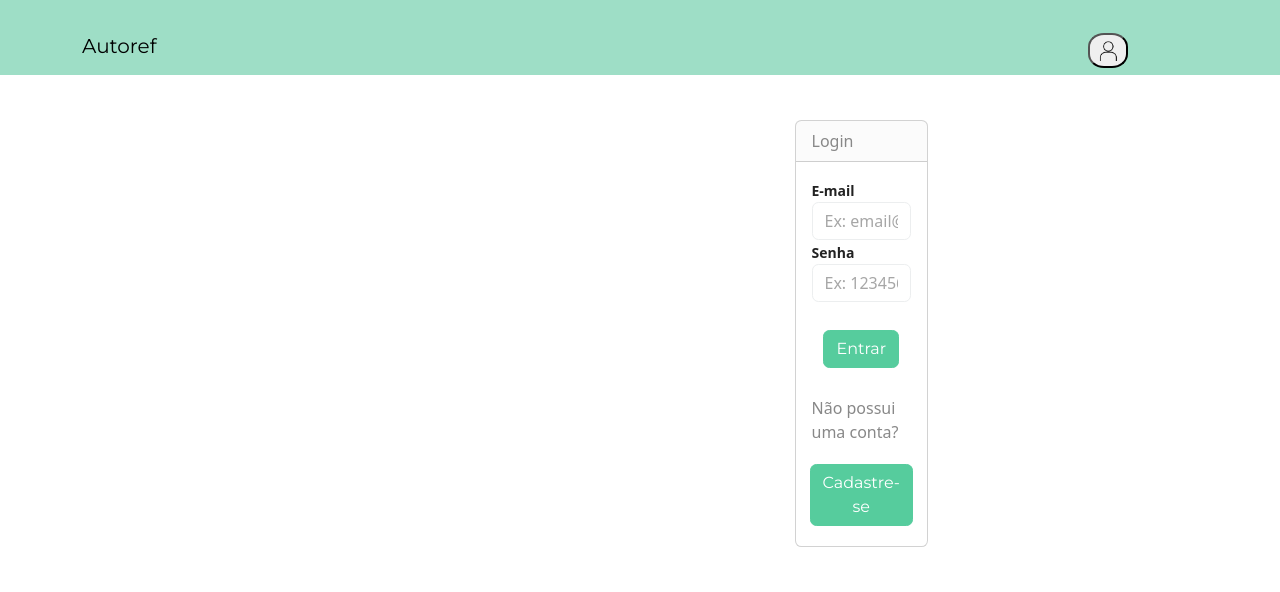
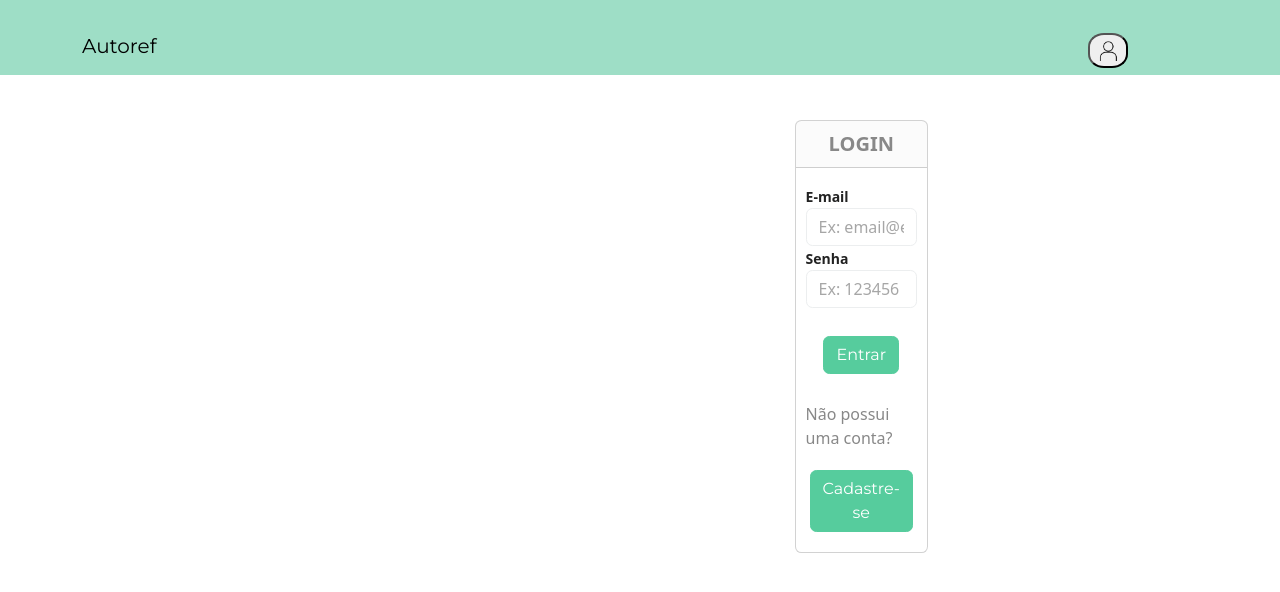
Before and after one commit to erthalduda/autoRef, a React (Create React App) app in the folder autoref-app/: page /#/login in a window 1280 px wide. Shown: the top 592 px of the page. Built offline with nearby package versions, Linux system fonts and the light colour scheme; no server answers.

Commit message:
Alteração no forms de login

```diff
--- a/autoref-app/src/components/card.js
+++ b/autoref-app/src/components/card.js
@@ -1,18 +1,13 @@
 import React from "react";
 
 class Card extends React.Component {
-
-    render() {
-        return (
-            <div className="card md-3">
-                <div className="card-header">{this.props.tittle}</div>
-                <div className="card-body">
-                    {this.props.children}
-                </div>
-
-            </div>
-
-        )
-    }
+  render() {
+    return (
+      <div className="card md-3">
+        <div className="card-header">{this.props.title}</div>
+        <div className="card-body">{this.props.children}</div>
+      </div>
+    );
+  }
 }
-export default Card
+export default Card;
--- a/autoref-app/src/custom.css
+++ b/autoref-app/src/custom.css
@@ -200,3 +200,28 @@ label {
   font-weight: 600;
   color: rgb(34, 34, 34);
 }
+
+.card-header{
+  font-weight: bold;
+  font-size: 125%;
+  display: flex;
+  justify-content: center;
+  align-items: center;
+  max-width: 80rem;
+}
+
+.card-body{
+  color: #1c1c1b;
+  display: flex;
+  justify-content: center;
+  align-items: center;
+}
+
+.md-3{
+  color: #1c1c1b;
+  max-width: 80rem;
+}
+
+.card{
+  max-width: 80rem;
+}
--- a/autoref-app/src/views/cadastro-usuario.js
+++ b/autoref-app/src/views/cadastro-usuario.js
@@ -1,3 +1,4 @@
+import "../css/referencia.css";
 import React from "react";
 import Card from "../components/card";
 import FormGroup from "../components/form-group";
@@ -12,35 +13,35 @@ class CadastroUsuario extends React.Component {
     senhaConfirma: "",
   };
 
-  constructor() {
-    super();
-    this.service = new UsuarioService();
-  }
+  // constructor() {
+  //   super();
+  //   this.service = new UsuarioService();
+  // }
 
-  cadastrar = () => {
-    const { nome, email, senha, senhaConfirma } = this.state;
-    const usuario = { nome, email, senha, senhaConfirma };
+  // cadastrar = () => {
+  //   const { nome, email, senha, senhaConfirma } = this.state;
+  //   const usuario = { nome, email, senha, senhaConfirma };
 
-    try {
-      this.service.validarCampos(usuario);
-    } catch (erro) {
-      const msgs = erro.mensagemErro;
-      msgs.forEach((msg) => mensagemErro(msg));
-      return false;
-    }
+  //   try {
+  //     this.service.validarCampos(usuario);
+  //   } catch (erro) {
+  //     const msgs = erro.mensagemErro;
+  //     msgs.forEach((msg) => mensagemErro(msg));
+  //     return false;
+  //   }
 
-    this.service
-      .cadastrarUsuario(usuario)
-      .then((_response) => {
-        mensagemSucesso(
-          "Cadastro realizado! Faça login para acessar o AutoRef."
-        );
-        this.props.history.push("/login");
-      })
-      .catch((error) => {
-        mensagemErro(error.response.data);
-      });
-  };
+  //   this.service
+  //     .cadastrarUsuario(usuario)
+  //     .then((_response) => {
+  //       mensagemSucesso(
+  //         "Cadastro realizado! Faça login para acessar o AutoRef."
+  //       );
+  //       this.props.history.push("/login");
+  //     })
+  //     .catch((error) => {
+  //       mensagemErro(error.response.data);
+  //     });
+  // };
 
   prepareLogin = () => {
     this.props.history.push("/login");
@@ -53,7 +54,7 @@ class CadastroUsuario extends React.Component {
           className="col-md-6"
           style={{ position: "relative", left: "300px" }}
         ></div>
-        <Card tittle="Cadastro ">
+        <Card title="CADASTRO">
           <div className="row">
             <div className="col-lg-12">
               <div className="bs-component">
--- a/autoref-app/src/views/login.js
+++ b/autoref-app/src/views/login.js
@@ -35,7 +35,7 @@ class Login extends React.Component {
           className="col-md-6"
           style={{ position: "relative", left: "300px" }}
         >
-          <Card tittle="Login">
+          <Card title="LOGIN">
             <div className="row">
               <span>{this.state.mensagemErro}</span>
             </div>
```
